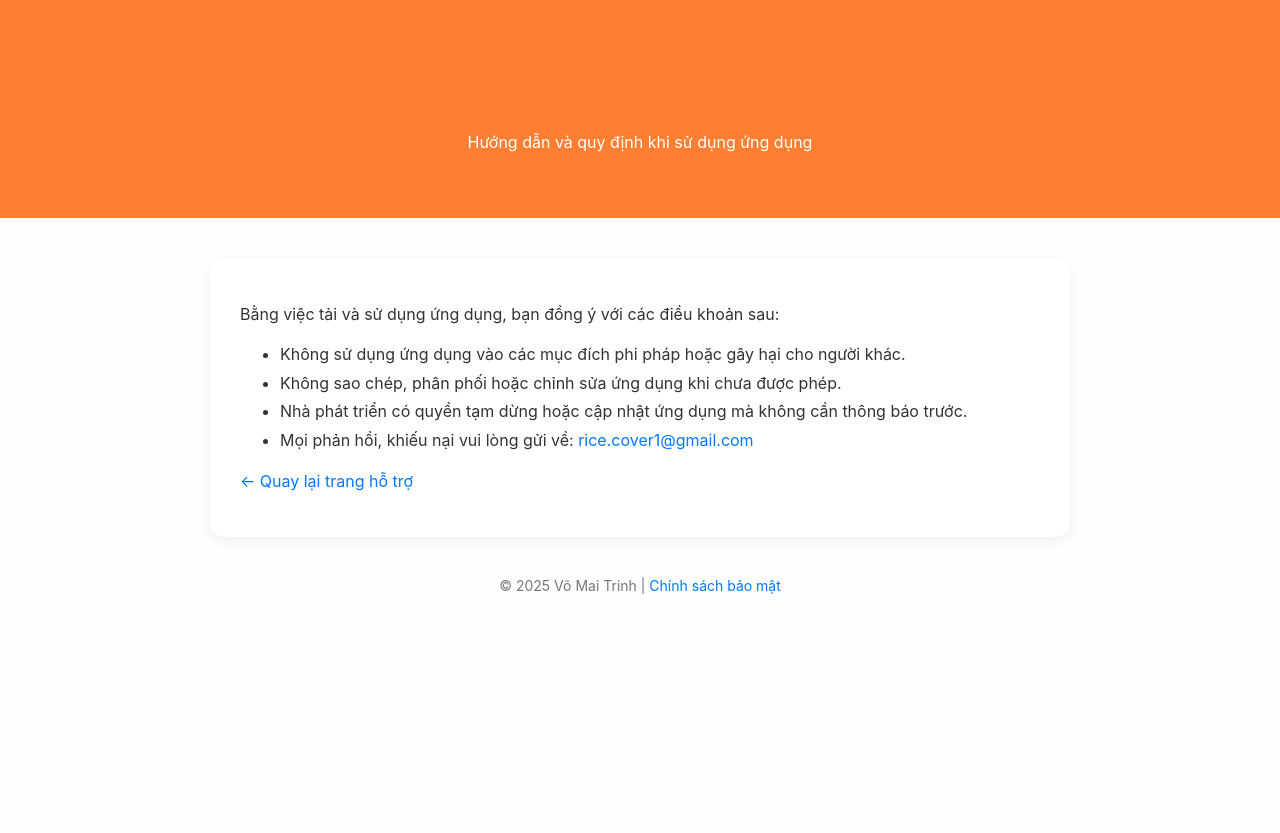
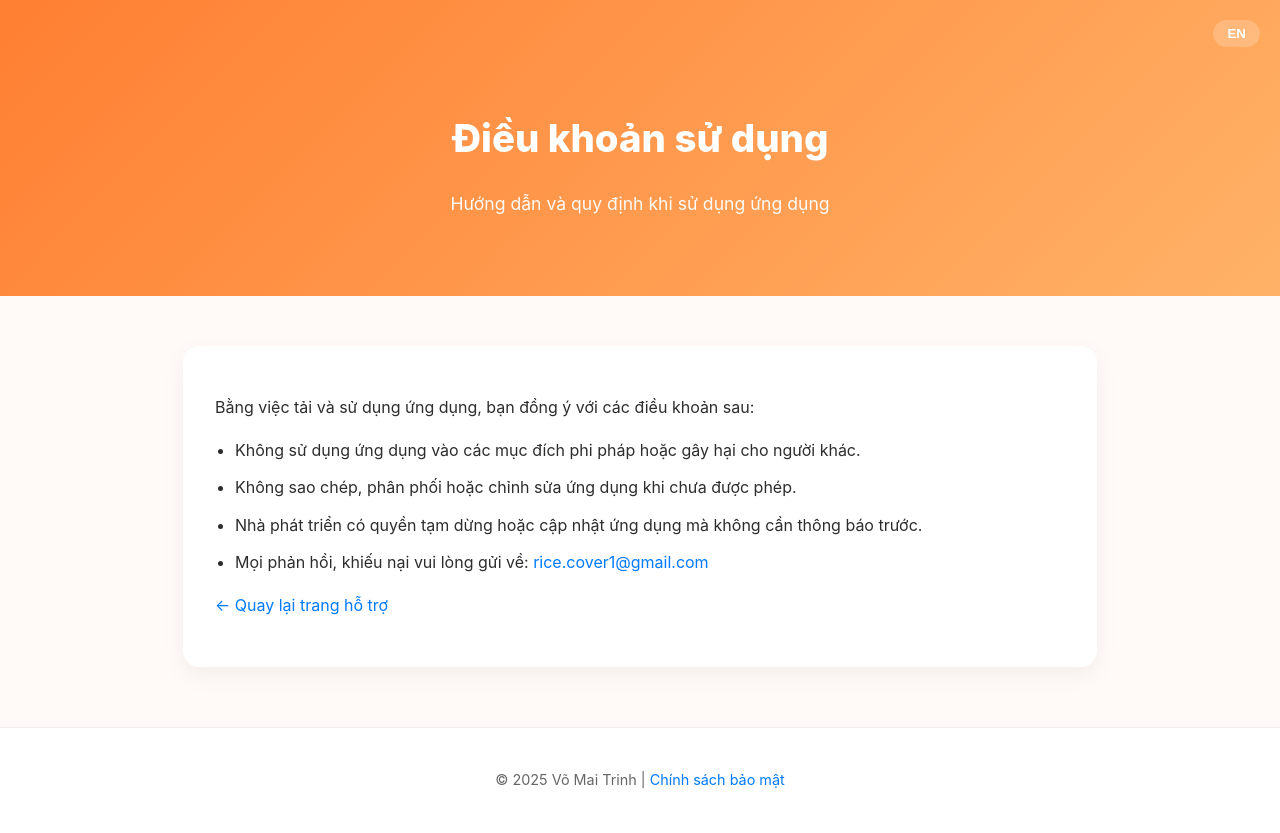
Before and after one commit to trinhvo514/trinhvo514.github.io, a plain HTML site: page terms.html in a window 1280 px wide. Before the commit the page ends 800 px from the top, so only its background shows below. Drawn offline with Linux system fonts and the light colour scheme.

Commit message:
Update terms.html

```diff
--- a/terms.html
+++ b/terms.html
@@ -1,39 +1,135 @@
 <!DOCTYPE html>
 <html lang="vi">
 <head>
-  <meta charset="UTF-8">
-  <meta name="viewport" content="width=device-width, initial-scale=1.0">
+  <meta charset="UTF-8" />
+  <meta name="viewport" content="width=device-width, initial-scale=1.0" />
   <title>Điều khoản sử dụng - Võ Mai Trinh</title>
   <style>
-    body { font-family: Inter, sans-serif; margin: 0; background: #fefefe; color: #333; }
-    header { background: #ff7f32; color: white; text-align: center; padding: 50px 20px; }
-    main { max-width: 800px; margin: 40px auto; padding: 30px; background: #fff; border-radius: 14px; box-shadow: 0 4px 14px rgba(0,0,0,0.06); }
-    h1 { color: #ff7f32; border-left: 4px solid #ff7f32; padding-left: 10px; }
-    ul { line-height: 1.8; }
+    :root {
+      --primary: #ff7f32;
+      --primary-light: #ffb267;
+      --bg: #fffaf7;
+      --text: #2d2d2d;
+      --gray: #666;
+      --radius: 16px;
+    }
+
+    body {
+      font-family: "Inter", -apple-system, BlinkMacSystemFont, "Segoe UI", Roboto, Helvetica, Arial, sans-serif;
+      margin: 0;
+      background: var(--bg);
+      color: var(--text);
+      line-height: 1.7;
+    }
+
+    header {
+      text-align: center;
+      background: linear-gradient(135deg, var(--primary), var(--primary-light));
+      color: white;
+      padding: 80px 20px 60px;
+      position: relative;
+    }
+
+    header h1 { font-size: 2.4rem; font-weight: 800; margin-bottom: 10px; }
+    header p { font-size: 1.1rem; opacity: 0.95; }
+
+    main {
+      max-width: 850px;
+      margin: 50px auto;
+      padding: 32px;
+      background: #fff;
+      border-radius: var(--radius);
+      box-shadow: 0 8px 24px rgba(0,0,0,0.05);
+      animation: fadeIn 0.6s ease-out;
+    }
+
+    h2 { color: var(--primary); border-left: 5px solid var(--primary); padding-left: 12px; }
+    ul { padding-left: 20px; }
+    li { margin-bottom: 10px; }
+
     a { color: #007aff; text-decoration: none; }
     a:hover { text-decoration: underline; }
-    footer { text-align: center; font-size: 14px; color: #777; margin-top: 40px; padding-bottom: 30px; }
+
+    footer {
+      text-align: center;
+      color: var(--gray);
+      font-size: 0.9rem;
+      margin-top: 60px;
+      padding: 40px 20px;
+      border-top: 1px solid #eee;
+      background: #fff;
+    }
+
+    .lang-toggle {
+      position: absolute;
+      top: 20px;
+      right: 20px;
+      background: rgba(255,255,255,0.2);
+      border: none;
+      border-radius: 30px;
+      padding: 6px 14px;
+      color: white;
+      font-weight: 600;
+      cursor: pointer;
+      backdrop-filter: blur(6px);
+      transition: background 0.2s;
+    }
+    .lang-toggle:hover { background: rgba(255,255,255,0.35); }
+
+    @keyframes fadeIn { from { opacity: 0; transform: translateY(10px); } to { opacity: 1; transform: translateY(0); } }
   </style>
 </head>
 <body>
   <header>
-    <h1>Điều khoản sử dụng</h1>
-    <p>Hướng dẫn và quy định khi sử dụng ứng dụng</p>
+    <h1 data-vi="Điều khoản sử dụng" data-en="Terms of Use">Điều khoản sử dụng</h1>
+    <p data-vi="Hướng dẫn và quy định khi sử dụng ứng dụng" data-en="Guidelines and user responsibilities">Hướng dẫn và quy định khi sử dụng ứng dụng</p>
+    <button class="lang-toggle" id="langBtn">EN</button>
   </header>
 
   <main>
-    <p>Bằng việc tải và sử dụng ứng dụng, bạn đồng ý với các điều khoản sau:</p>
+    <p data-vi="Bằng việc tải và sử dụng ứng dụng, bạn đồng ý với các điều khoản sau:"
+       data-en="By downloading and using the app, you agree to the following terms:">
+       Bằng việc tải và sử dụng ứng dụng, bạn đồng ý với các điều khoản sau:
+    </p>
+
     <ul>
-      <li>Không sử dụng ứng dụng vào các mục đích phi pháp hoặc gây hại cho người khác.</li>
-      <li>Không sao chép, phân phối hoặc chỉnh sửa ứng dụng khi chưa được phép.</li>
-      <li>Nhà phát triển có quyền tạm dừng hoặc cập nhật ứng dụng mà không cần thông báo trước.</li>
-      <li>Mọi phản hồi, khiếu nại vui lòng gửi về: <a href="mailto:rice.cover1@gmail.com">rice.cover1@gmail.com</a></li>
+      <li data-vi="Không sử dụng ứng dụng vào các mục đích phi pháp hoặc gây hại cho người khác."
+          data-en="Do not use the app for illegal purposes or to harm others.">
+          Không sử dụng ứng dụng vào các mục đích phi pháp hoặc gây hại cho người khác.</li>
+
+      <li data-vi="Không sao chép, phân phối hoặc chỉnh sửa ứng dụng khi chưa được phép."
+          data-en="Do not copy, distribute, or modify the app without permission.">
+          Không sao chép, phân phối hoặc chỉnh sửa ứng dụng khi chưa được phép.</li>
+
+      <li data-vi="Nhà phát triển có quyền tạm dừng hoặc cập nhật ứng dụng mà không cần thông báo trước."
+          data-en="The developer reserves the right to suspend or update the app without prior notice.">
+          Nhà phát triển có quyền tạm dừng hoặc cập nhật ứng dụng mà không cần thông báo trước.</li>
+
+      <li data-vi="Mọi phản hồi, khiếu nại vui lòng gửi về:"
+          data-en="For feedback or complaints, please contact:">
+          Mọi phản hồi, khiếu nại vui lòng gửi về:
+          <a href="mailto:rice.cover1@gmail.com">rice.cover1@gmail.com</a>
+      </li>
     </ul>
-    <p><a href="/">← Quay lại trang hỗ trợ</a></p>
+
+    <p><a href="/" data-vi="← Quay lại trang hỗ trợ" data-en="← Back to Support Page">← Quay lại trang hỗ trợ</a></p>
   </main>
 
   <footer>
-    © 2025 Võ Mai Trinh | <a href="/privacy-policy.html">Chính sách bảo mật</a>
+    © 2025 Võ Mai Trinh |
+    <a href="/privacy-policy.html" data-vi="Chính sách bảo mật" data-en="Privacy Policy">Chính sách bảo mật</a>
   </footer>
+
+  <script>
+    const btn = document.getElementById('langBtn');
+    let current = 'vi';
+    btn.addEventListener('click', () => {
+      current = current === 'vi' ? 'en' : 'vi';
+      btn.textContent = current === 'vi' ? 'EN' : 'VI';
+      document.querySelectorAll('[data-vi]').forEach(el => {
+        el.innerHTML = el.getAttribute(`data-${current}`);
+      });
+    });
+  </script>
 </body>
 </html>
```
